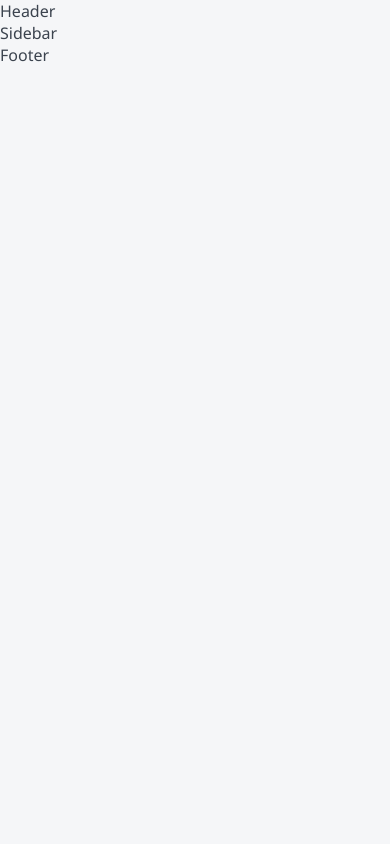
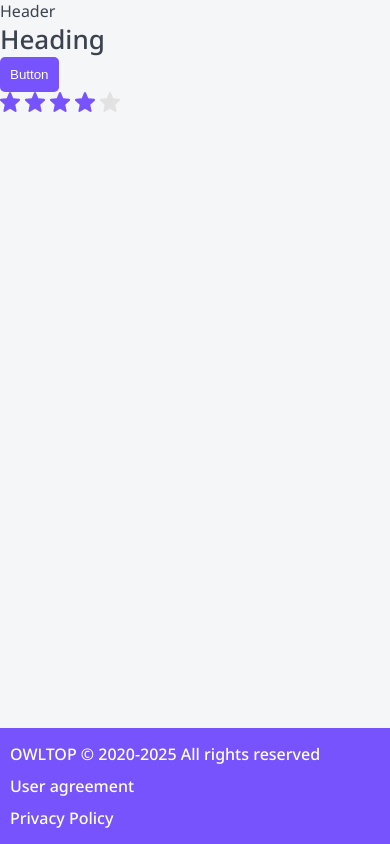
Before and after one commit to DDLivsha/ratings, a Next.js app: page / in a window 390 px wide. Built offline with nearby package versions, Linux system fonts and the light colour scheme.

Commit message:
layout + footer

```diff
--- /dev/null
+++ b/app/layout.module.css
@@ -0,0 +1,45 @@
+.wrapper {
+   display: grid;
+   grid-template-columns: auto 230px minmax(320px, 1200px) auto;
+   grid-template-rows: auto 1fr auto;
+   grid-template-areas:
+      ". header header ."
+      ". sidebar body ."
+      "footer footer footer footer";
+   min-height: 100vh;
+   gap: 0 30px
+}
+
+.header {
+   grid-area: header;
+   display: none;
+}
+
+.sidebar {
+   grid-area: sidebar;
+}
+
+.footer {
+   grid-area: footer;
+}
+
+.body {
+   grid-area: body;
+}
+
+@media(max-width: 765px) {
+   .sidebar {
+      display: none;
+   }
+   .header {
+      display: block;
+   }
+
+   .wrapper {
+      grid-template-columns: minmax(320px, 1fr);
+      grid-template-areas:
+         "header"
+         "body"
+         "footer";
+   }
+}
--- a/app/layout.tsx
+++ b/app/layout.tsx
@@ -3,6 +3,7 @@ import "./globals.css";
 import Header from "@/components/Header/Header";
 import Sidebar from "@/components/Sidebar/Sidebar";
 import Footer from "@/components/Footer/Footer";
+import styles from "./layout.module.css";
 
 export const metadata: Metadata = {
    title: "Rating App",
@@ -22,12 +23,12 @@ export default function RootLayout({
             <link href="https://fonts.googleapis.com/css2?family=Noto+Sans:ital,wght@0,100..900;1,100..900&display=swap" rel="stylesheet" />
          </head>
          <body>
-        <Header />
-        <div>
-          <Sidebar />
-          <div>{children}</div>
+            <div className={styles.wrapper}>
+               <Header className={styles.header} />
+                  <Sidebar className={styles.sidebar} />
+                  <div className={styles.body}>{children}</div>
+               <Footer className={styles.footer} />
             </div>
-        <Footer />
          </body>
       </html>
    );
--- a/app/page.tsx
+++ b/app/page.tsx
@@ -6,6 +6,9 @@ export default function Home() {
 
   return (
     <div>
+      <Htag tag="h1">Heading</Htag>
+      <Button appearance="primary">Button</Button>
+      <Rating rating={4} isEditable={true} />
     </div>
   );
 }
--- a/components/Footer/Footer.module.css
+++ b/components/Footer/Footer.module.css
@@ -1,20 +1,26 @@
-.p {
-   font-family: var(--font-family);
-   margin: 0;
-   padding: 0;
+.footer {
+   background: var(--primary);
+   color: var(--white);
+   font-weight: 500;
+   display: grid;
+   grid-template-columns: 1fr auto auto;
+   gap: 40px;
+   padding: 25px 30px;
 }
 
-.s {
-   font-size: 14px;
-   line-height: 24px;
+.footer a {
+   color: var(--white);
+   transition: all .2s ease;
 }
 
-.m {
-   font-size: 16px;
-   line-height: 24px;
+.footer a:hover {
+   color: var(--gray-light);
 }
 
-.l {
-   font-size: 18px;
-   line-height: 29px;
+@media(max-width: 765px) {
+   .footer {
+      grid-template-columns: 1fr;
+      gap: 10px;
+      padding: 15px 10px;
+   }
 }
--- a/components/Footer/Footer.tsx
+++ b/components/Footer/Footer.tsx
@@ -1,14 +1,17 @@
 import React, { DetailedHTMLProps, FC, HTMLAttributes } from 'react'
 import styles from './Footer.module.css'
 import cn from 'classnames'
+import { format } from 'date-fns'
 
 interface Props extends DetailedHTMLProps<HTMLAttributes<HTMLDivElement>, HTMLDivElement> { }
 
 const Footer: FC<Props> = ({ className, ...props }) => {
    return (
-      <div {...props}>
-         Footer
-      </div>
+      <footer className={cn(styles.footer, className)} {...props}>
+         <p>OWLTOP © 2020-{format(new Date(), 'yyyy')} All rights reserved</p>
+         <a href='#' target='_blank'>User agreement</a>
+         <a href='#' target='_blank'>Privacy Policy</a>
+      </footer>
    )
 }
 
--- a/components/Header/Header.tsx
+++ b/components/Header/Header.tsx
@@ -4,7 +4,7 @@ import cn from 'classnames'
 
 interface Props extends DetailedHTMLProps<HTMLAttributes<HTMLDivElement>, HTMLDivElement> { }
 
-const Header: FC<Props> = ({ className, ...props }) => {
+const Header: FC<Props> = ({ ...props }) => {
    return (
       <div {...props}>
          Header
--- a/components/Sidebar/Sidebar.tsx
+++ b/components/Sidebar/Sidebar.tsx
@@ -4,7 +4,7 @@ import cn from 'classnames'
 
 interface Props extends DetailedHTMLProps<HTMLAttributes<HTMLDivElement>, HTMLDivElement> { }
 
-const Sidebar: FC<Props> = ({ className, ...props }) => {
+const Sidebar: FC<Props> = ({ ...props }) => {
    return (
       <div {...props}>
          Sidebar
--- a/components/Typography/Typography.tsx
+++ b/components/Typography/Typography.tsx
@@ -4,7 +4,7 @@ import cn from 'classnames'
 
 interface Props extends DetailedHTMLProps<HTMLAttributes<HTMLParagraphElement>, HTMLParagraphElement> {
    children: React.ReactNode,
-   size: 's' | 'm' | 'l'
+   size?: 's' | 'm' | 'l'
 }
 const Typography: FC<Props> = ({ className, children, size = 'm', ...props }) => {
    return (
--- a/package.json
+++ b/package.json
@@ -11,6 +11,7 @@
   },
   "dependencies": {
     "classnames": "^2.5.1",
+    "date-fns": "^4.1.0",
     "next": "15.3.4",
     "react": "^19.0.0",
     "react-dom": "^19.0.0"
```
Also changed, not shown: app/page.module.css (added), 1 other file (tests, documents, lock files or other folders). Lines whose indentation alone changed are shown as unchanged.
